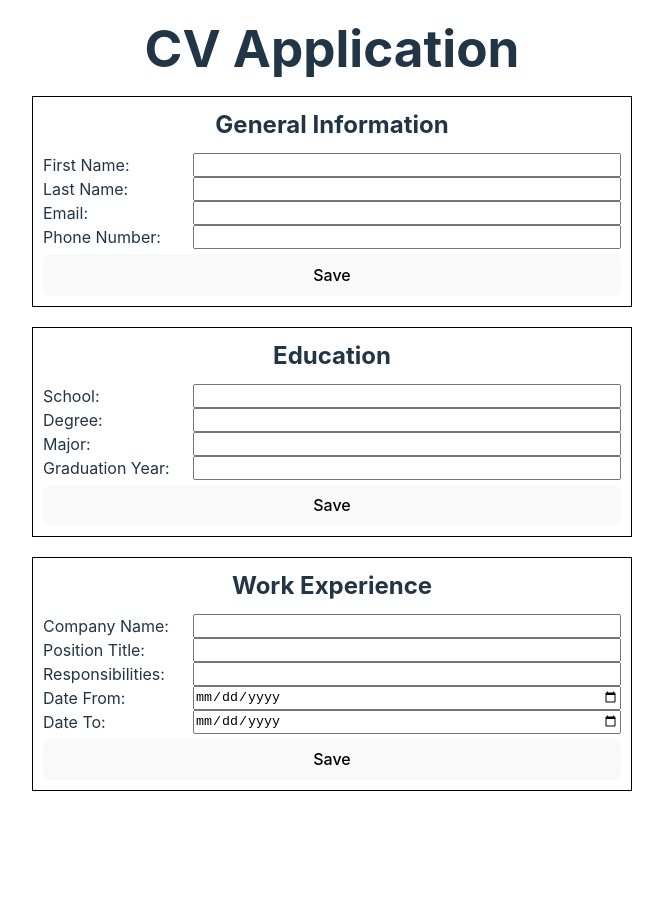
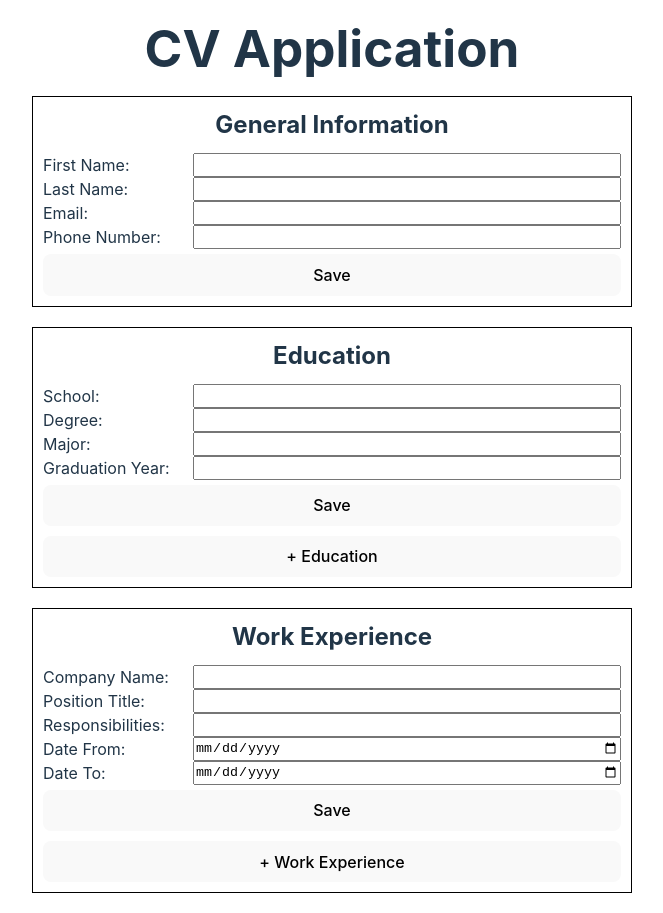
Before and after one commit to wangbertha/cv-application, a React (Vite) app: page / in a window 1280 px wide. Shown: the whole page, without its empty margins (308-971 px from the left). Before the commit the page ends 811 px from the top, so only its background shows below. Built offline with nearby package versions, Linux system fonts and the light colour scheme.

Commit message:
Create feature to add Education and WorkExperience
Users may have more than one Education and WorkExperience to record

```diff
--- a/package.json
+++ b/package.json
@@ -11,7 +11,8 @@
   },
   "dependencies": {
     "react": "^18.3.1",
-    "react-dom": "^18.3.1"
+    "react-dom": "^18.3.1",
+    "uuid": "^10.0.0"
   },
   "devDependencies": {
     "@eslint/js": "^9.9.0",
--- a/src/components/Education.jsx
+++ b/src/components/Education.jsx
@@ -1,10 +1,14 @@
 import React, { useState } from 'react'
 import Saved from './Saved';
 import Form from './Form';
+import  { v4 as uuidv4 } from 'uuid';
 
 const Education = () => {
-    const [isEditing, setIsEditing] = useState(true);
-    const [info, setInfo] = useState({
+    const initialInfo = {
+      meta: {
+        id: uuidv4(),
+        isEditing: true,
+      },
       schoolName: {
         label: 'School',
         type: 'text',
@@ -25,17 +29,39 @@ const Education = () => {
         type: 'number',
         value: ''
       }
-    })
+    }
+    const [info, setInfo] = useState([initialInfo]);
 
     function handleSave(submittedInfo) {
-        setIsEditing(false);
-        setInfo(submittedInfo);
+      const tempInfo = [...info];
+      const index = tempInfo.findIndex((element) => element.meta.id===submittedInfo.meta.id);
+      tempInfo[index] = {...submittedInfo};
+      tempInfo[index].meta.isEditing = false;
+      setInfo(tempInfo);
+    }
+
+    function toggleToEdit(id) {
+      const tempInfo = [...info];
+      const index = tempInfo.findIndex((element) => element.meta.id===id);
+      tempInfo[index].meta.isEditing = true;
+      setInfo(tempInfo);
+    }
+
+    function addEducation() {
+      const tempInfo = [...info];
+      tempInfo.push(initialInfo);
+      setInfo(tempInfo);
     }
 
   return (
     <div className='section'>
         <h2>Education</h2>
-        {isEditing ? <Form info={info} handleSave={handleSave}/> : <Saved info={info} setIsEditing={setIsEditing} />}
+        {info.map((entry) =>
+          <div key={entry.meta.id}>
+            {entry.meta.isEditing ? <Form info={entry} handleSave={handleSave}/> : <Saved info={entry} toggleToEdit={toggleToEdit} />}
+          </div>
+        )}
+        <button onClick={addEducation}>+ Education</button>
     </div>
   )
 }
--- a/src/components/Form.jsx
+++ b/src/components/Form.jsx
@@ -20,12 +20,20 @@ const Form = ({ info, handleSave }) => {
   return (
     <form>
         <ul>
-          {Object.entries(formInfo).map(([key, value]) =>
-            <li key={key}>
-              <label htmlFor={key}>{value.label}: </label>
-              <input type={value.type} id={key} name={key} value={value.value} onChange={handleFieldUpdate} />
-            </li>
-          )}
+          {Object.entries(formInfo)
+            .filter(([key]) => key!=='meta')
+            .map(([key, value]) =>
+              <li key={key}>
+                <label htmlFor={key}>{value.label}: </label>
+                <input
+                  type={value.type}
+                  id={key}
+                  name={key}
+                  value={value.value}
+                  onChange={handleFieldUpdate}
+                />
+              </li>
+            )}
         </ul>
         <button onClick={handleClick}>Save</button>
     </form>
--- a/src/components/GeneralInfo.jsx
+++ b/src/components/GeneralInfo.jsx
@@ -1,10 +1,14 @@
 import React, { useState } from 'react'
 import Saved from './Saved';
 import Form from './Form';
+import  { v4 as uuidv4 } from 'uuid';
 
 const GeneralInfo = () => {
-    const [isEditing, setIsEditing] = useState(true);
     const [info, setInfo] = useState({
+        meta: {
+          id: uuidv4(),
+          isEditing: true
+        },
         firstName: {
           label: 'First Name',
           type: 'text',
@@ -28,14 +32,21 @@ const GeneralInfo = () => {
     })
 
     function handleSave(submittedInfo) {
-        setIsEditing(false);
-        setInfo(submittedInfo);
+      const tempInfo = {...submittedInfo};
+      tempInfo.meta.isEditing = false;
+      setInfo(tempInfo);
+    }
+
+    function toggleToEdit() {
+      const tempInfo = {...info};
+      tempInfo.meta.isEditing = true;
+      setInfo(tempInfo);
     }
 
   return (
     <div className='section'>
         <h2>General Information</h2>
-        {isEditing ? <Form info={info} handleSave={handleSave}/> : <Saved info={info} setIsEditing={setIsEditing} />}
+        {info.meta.isEditing ? <Form info={info} handleSave={handleSave}/> : <Saved info={info} toggleToEdit={toggleToEdit} />}
     </div>
   )
 }
--- a/src/components/Saved.jsx
+++ b/src/components/Saved.jsx
@@ -1,12 +1,18 @@
 import React from 'react'
 
-const Saved = ({ info, setIsEditing }) => {
+const Saved = ({ info, toggleToEdit }) => {
+
+  function handleClick(e) {
+    e.preventDefault();
+    toggleToEdit(info.meta.id);
+  }
+
   return (
     <div className='saved'>
-      {Object.entries(info).map(([key, value]) => (
+      {Object.entries(info).filter(([key]) => key!=='meta').map(([key, value]) => (
         <p key={key}><strong>{value.label}:</strong> {value.value}</p>
       ))}
-      <button onClick={() => setIsEditing(true)}>Edit</button>
+      <button onClick={handleClick}>Edit</button>
     </div>
   )
 }
--- a/src/components/WorkExperience.jsx
+++ b/src/components/WorkExperience.jsx
@@ -1,10 +1,14 @@
 import React, { useState } from 'react'
 import Saved from './Saved';
 import Form from './Form';
+import  { v4 as uuidv4 } from 'uuid';
 
 const WorkExperience = () => {
-    const [isEditing, setIsEditing] = useState(true);
-    const [info, setInfo] = useState({
+    const initialInfo = {
+      meta: {
+        id: uuidv4(),
+        isEditing: true,
+      },
       companyName: {
         label: 'Company Name',
         type: 'text',
@@ -30,17 +34,39 @@ const WorkExperience = () => {
         type: 'date',
         value: ''
       }
-    })
+    }
+    const [info, setInfo] = useState([initialInfo]);
 
     function handleSave(submittedInfo) {
-        setIsEditing(false);
-        setInfo(submittedInfo);
+      const tempInfo = [...info];
+      const index = tempInfo.findIndex((element) => element.meta.id===submittedInfo.meta.id);
+      tempInfo[index] = {...submittedInfo};
+      tempInfo[index].meta.isEditing = false;
+      setInfo(tempInfo);
+    }
+
+    function toggleToEdit(id) {
+      const tempInfo = [...info];
+      const index = tempInfo.findIndex((element) => element.meta.id===id);
+      tempInfo[index].meta.isEditing = true;
+      setInfo(tempInfo);
+    }
+
+    function addWorkExperience() {
+      const tempInfo = [...info];
+      tempInfo.push(initialInfo);
+      setInfo(tempInfo);
     }
 
   return (
     <div className='section'>
         <h2>Work Experience</h2>
-        {isEditing ? <Form info={info} handleSave={handleSave}/> : <Saved info={info} setIsEditing={setIsEditing} />}
+        {info.map((entry) =>
+          <div key={entry.meta.id}>
+            {entry.meta.isEditing ? <Form info={entry} handleSave={handleSave}/> : <Saved info={entry} toggleToEdit={toggleToEdit} />}
+          </div>
+        )}
+        <button onClick={addWorkExperience}>+ Work Experience</button>
     </div>
   )
 }
```
Also changed, not shown: 1 other file (tests, documents, lock files or other folders). Lines whose indentation alone changed are shown as unchanged.
